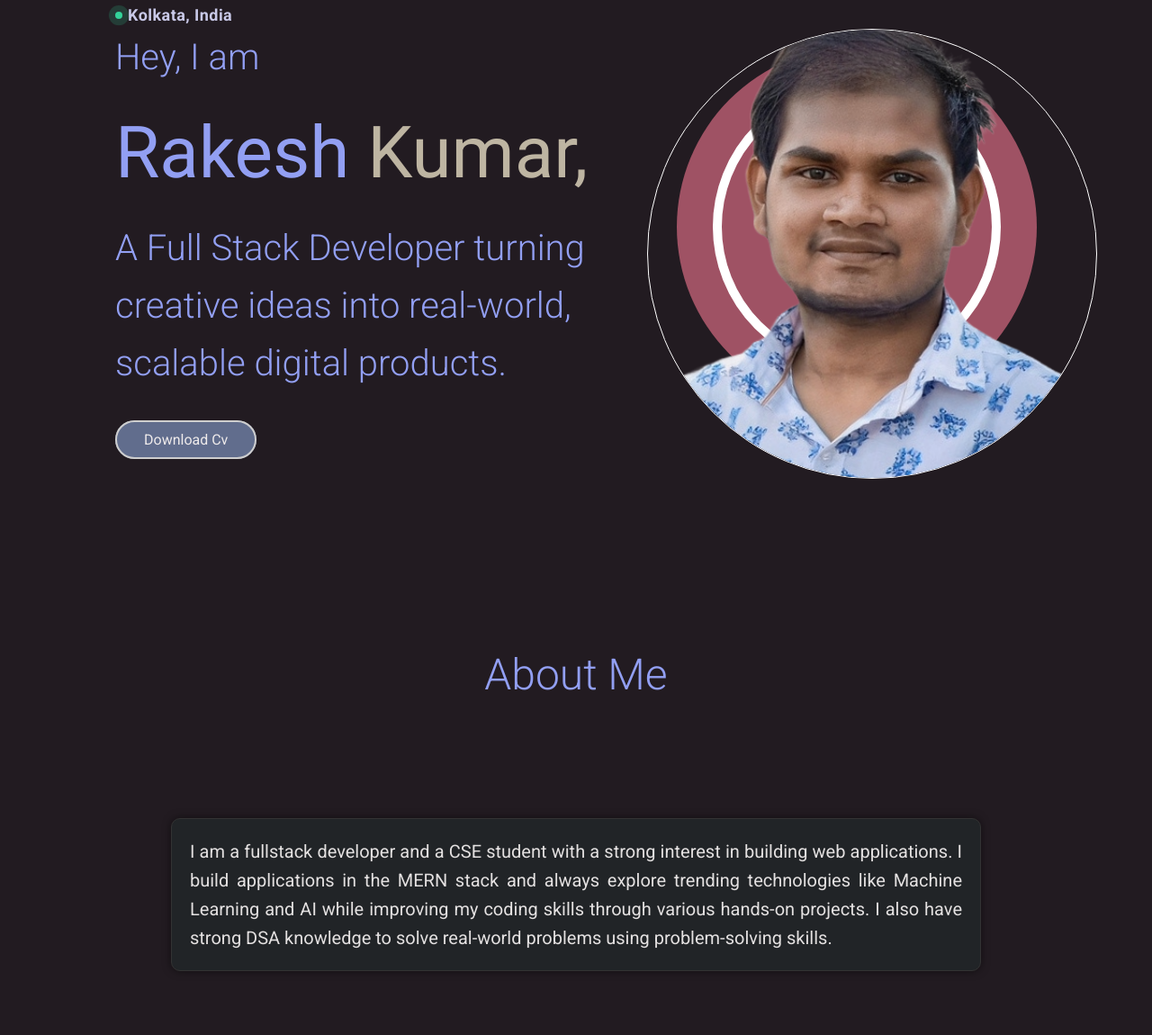
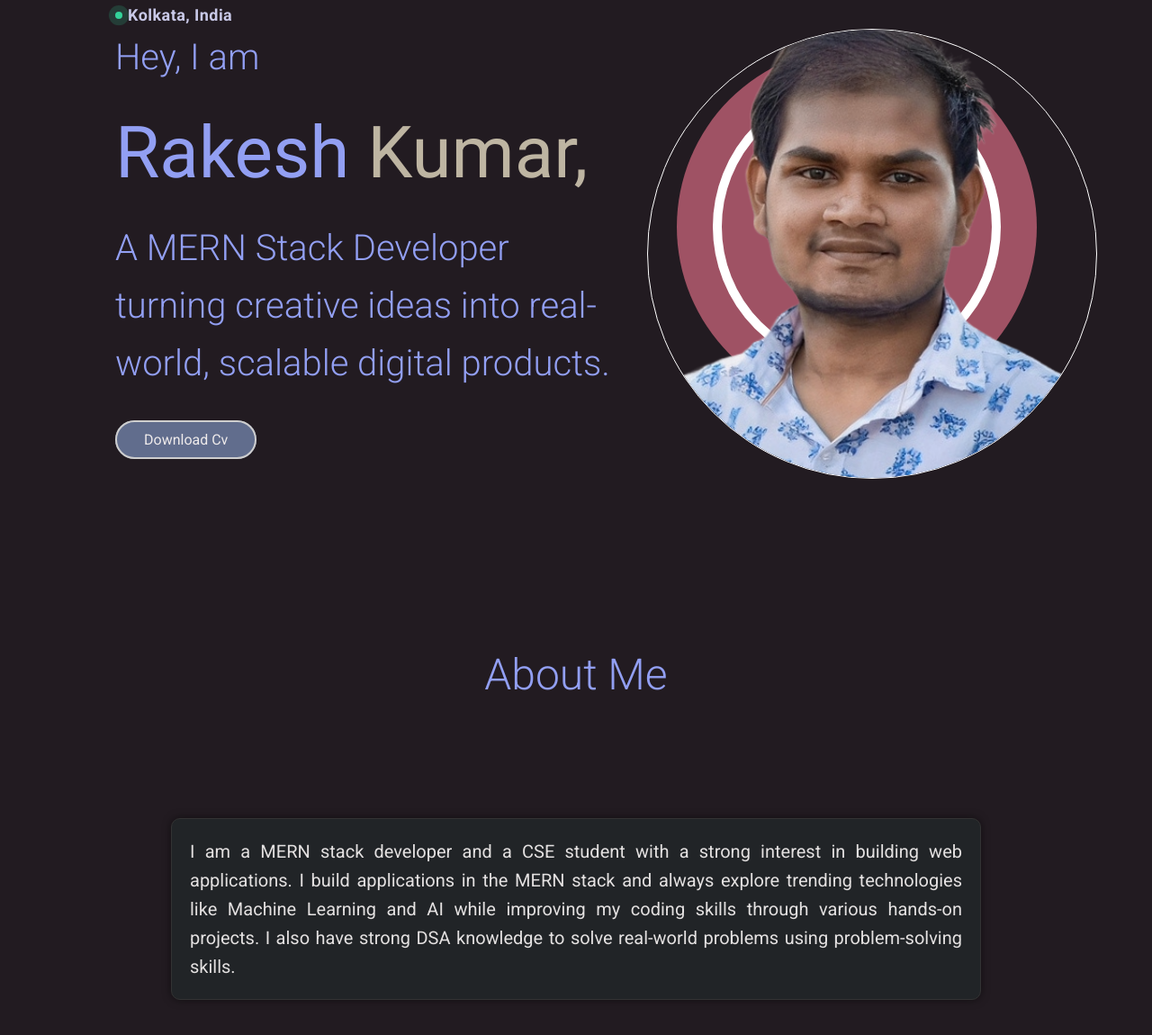
Before and after one commit to rk-1620/Portfolio, a plain HTML site: page index.html in a window 1280 px wide. Shown: the part 188-1338 px from the top of the page at 90% size. Drawn offline with nearby package versions, Linux system fonts and the light colour scheme; no server answers; a web font is replaced by a local one.

Commit message:
minor fixes

```diff
--- a/index.html
+++ b/index.html
@@ -46,7 +46,7 @@
                         Hey, I am
                         <span class="brand-name"> Rakesh <span>Kumar,</span></span>
                         <span>
-                            A Full Stack Developer turning creative ideas into real-world, scalable digital products.
+                            A MERN Stack Developer turning creative ideas into real-world, scalable digital products.
                         </span>
                     </h1>
                         <!-- <a href="#" class="btn">hire me</a> -->
@@ -79,7 +79,7 @@
                     </div> -->
                     <div class="info">
                         <p >
-                            I am a fullstack developer and a CSE student with a strong interest in building web applications. I build applications in the MERN stack and always explore trending technologies like Machine Learning and AI while improving my coding skills through various hands-on projects. I also have strong DSA knowledge to solve real-world problems using problem-solving skills.
+                            I am a MERN stack developer and a CSE student with a strong interest in building web applications. I build applications in the MERN stack and always explore trending technologies like Machine Learning and AI while improving my coding skills through various hands-on projects. I also have strong DSA knowledge to solve real-world problems using problem-solving skills.
                         </p>
                         <!-- <a href="#" class="btn">hire me</a>
                         <a href="#" class="btn">download cv</a> -->
```
